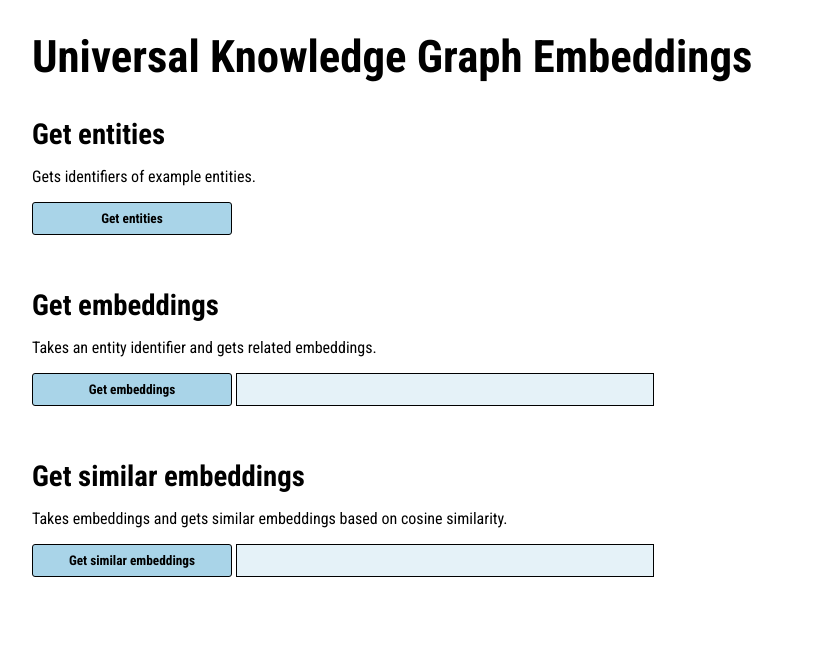
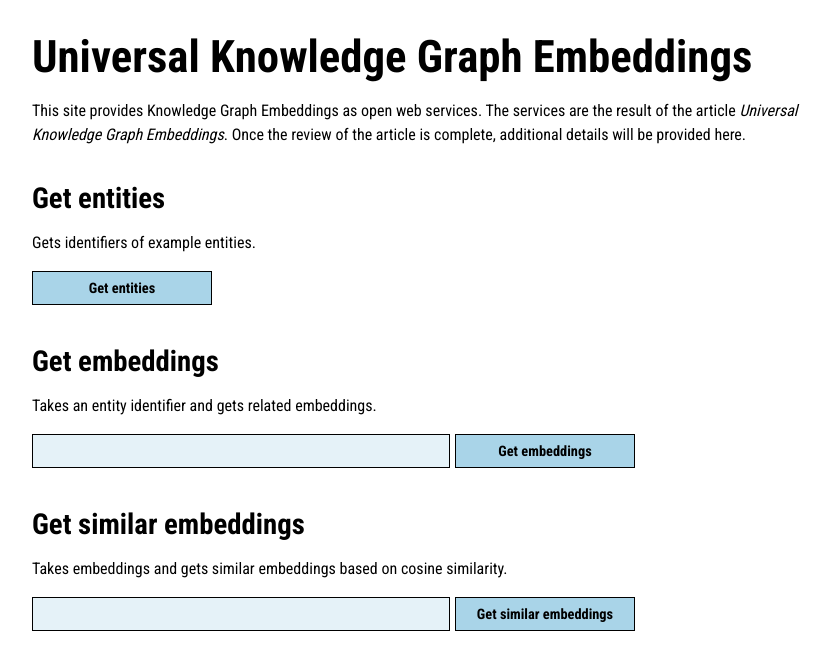
Before and after one commit to dice-group/embeddings.cc, a Flask app: page / in a window 1280 px wide. Shown: the top 670 px of the page, without its empty margins (208-1038 px from the left). Run offline with Flask 2, Linux system fonts and the light colour scheme.

Commit message:
emb multi webservice ; ui

```diff
--- a/webservice_public/__init__.py
+++ b/webservice_public/__init__.py
@@ -48,6 +48,15 @@ def create_app(test_config=None):
             entity = request.args.get('entity')
         return jsonify(es.get_embeddings(current_app.config['ES_INDEX'], entity))
 
+    @app.route('/api/v1/get_embeddings', methods=['GET'])
+    @cross_origin()
+    def get_embeddings():
+        if 'entities' not in request.args or not request.args.get('entities'):
+            return 'Missing parameter entities', 422
+        else:
+            entities = request.args.get('entities')
+        return jsonify(es.get_embeddings_multi(current_app.config['ES_INDEX'], entities=['http://dbpedia.org/resource/E377636','http://dbpedia.org/resource/E817071']))               # TODO
+
     @app.route('/api/v1/get_similar', methods=['GET'])
     @cross_origin()
     def get_similar():
@@ -73,6 +82,7 @@ def create_app(test_config=None):
                     entities += entities_result + '\n'
                 if len(entities_results) > 0:
                     entity = entities_results[0]
+                entities = entities.rstrip()
 
             # Second form: Set embeddings and embedding
             if 'entity' in request.values:
@@ -82,15 +92,22 @@ def create_app(test_config=None):
                     embeddings += str(embeddings_result) + '\n'
                 if len(embeddings_results) >= 1:
                     embedding = embeddings_results[0]
+                embeddings = embeddings.rstrip()
 
             # Third form: Set similar embeddings
             if 'embedding' in request.values:
                 embedding = ast.literal_eval(request.values['embedding'])
                 similar_embeddings = ''
-                for e in es.get_similar(current_app.config['ES_INDEX'], embedding):
-                    similar_embeddings += str("{:.4f}".format(round(e[0], 4))) + '  '
-                    similar_embeddings += e[1] + '  '
-                    similar_embeddings += str(e[2]) + '\n'
+                results = es.get_similar(current_app.config['ES_INDEX'], embedding)
+                length = 0
+                for result in results:
+                    if len(result[1]) > length:
+                        length = len(result[1])
+                for result in results:
+                    similar_embeddings += result[1].ljust(length) + '  '
+                    similar_embeddings += str("{:.4f}".format(round(result[0], 4))) + '  '
+                    similar_embeddings += str(result[2]) + '\n'
+                similar_embeddings = similar_embeddings.rstrip()
 
         return render_template('index.htm',
                                entities=entities, entity=entity,
--- a/webservice_public/es.py
+++ b/webservice_public/es.py
@@ -42,6 +42,22 @@ def get_entities(index, max=10):
     return entities
 
 
+def get_embeddings_multi(index, entities):
+    request = []
+    for entity in entities:
+        req_head = {'index': index}
+        req_body = {'query': {"match": {
+            'entity': entity
+        }}}
+        request.extend([req_head, req_body])
+    response = get_es().msearch(body=request)
+    results = []
+    for resp in response['responses']:
+        for hit in resp['hits']['hits']:
+            results.append((hit['_source']['entity'], hit['_source']['embeddings']))
+    return results
+
+
 def get_embeddings(index, entity):
     response = get_es().search(index=index, query={"match": {
         'entity': entity
--- a/webservice_public/templates/index.htm
+++ b/webservice_public/templates/index.htm
@@ -19,6 +19,7 @@ body {
 #container {
     max-width: 800px;
     margin: auto;
+    padding: 0px;
     padding-bottom: 50px;
 }
 h1 {
@@ -30,39 +31,59 @@ h2 {
     padding-top: 10px;
     margin-bottom: 0px;
 }
+p {
+    line-height: 1.5;
+}
 textarea {
-    width: 97%;
+    width: 95%;
     height: 100px;
     padding: 8px;
-    font-family: monospace;
-    border: 1px solid #bbb;
-    background: #fafafa;
+    border: 1px solid #ccc;
+    background: #f5f5f5;
     font-family: 'Roboto Mono', monospace;
-    font-size: 11px;
     line-height: 1.5;
-    color: #000;
+    font-size: .8em;
+    outline: none;
 }
 textarea:empty { display: none }
+textarea {
+    scrollbar-color: #bbb #f5f5f5;
+}
+textarea::-webkit-scrollbar {
+    width: 15px;
+    height: 15px;
+}
+textarea::-webkit-scrollbar-thumb {
+    background: #bbb;
+}
+textarea::-webkit-scrollbar-track {
+    background: #f5f5f5;
+}
 input {
+    margin: 0px;
     padding: 8px;
     border: 1px solid #000;
+    outline: none;
 }
 input[type=text] {
+    margin-right: 5px;
     width: 50%;
     font-family: monospace;
     background: #e5f2f8;
     font-family: 'Roboto Mono', monospace;
-    font-size: 11px;
+    font-size: .8em;
 }
 input:hover[type=text] {
     background: #f1f6db;
 }
 input[type=submit] {
-    width: 200px;
+    margin-bottom: 5px;
+    width: 180px;
     background: #a9d4e8;
-    border-radius: 3px;
     font-weight: bold;
     cursor: pointer;
+    font-size: .9em;
+    padding-bottom: 7px;
 }
 input:hover[type=submit] {
     background: #d1e28a;
@@ -74,12 +95,18 @@ input:hover[type=submit] {
 
 <h1>Universal Knowledge Graph Embeddings</h1>
 
+<p>
+This site provides Knowledge Graph Embeddings as open web services.
+The services are the result of the article <em>Universal Knowledge Graph Embeddings</em>.
+Once the review of the article is complete, additional details will be provided here.
+</p>
+
 <h2 id="entities">Get entities</h2>
 
 <p>Gets identifiers of example entities.</p>
 
 <form action="/" method="post">
-<input type="submit" value="Get entities" name="get_entities"><br /><br />
+<input type="submit" value="Get entities" name="get_entities">
 <textarea readonly>{{ entities }}</textarea>
 </form>
 
@@ -88,9 +115,8 @@ input:hover[type=submit] {
 <p>Takes an entity identifier and gets related embeddings.</p>
 
 <form action="/#embeddings" method="post">
-<input type="submit" value="Get embeddings">
-<input type="text" name="entity" value="{{ entity }}"><br /><br />
-<textarea readonly>{{ embeddings }}</textarea>
+<input type="text" name="entity" value="{{ entity }}"><input type="submit" value="Get embeddings">
+<textarea readonly style="height:210px">{{ embeddings }}</textarea>
 </form>
 
 <h2 id="similar">Get similar embeddings</h2>
@@ -98,9 +124,8 @@ input:hover[type=submit] {
 <p>Takes embeddings and gets similar embeddings based on cosine similarity.</p>
 
 <form action="/#similar" method="post">
-<input type="submit" value="Get similar embeddings">
-<input type="text" name="embedding" value="{{ embedding }}"><br /><br />
-<textarea readonly style="height:200px; white-space:pre">{{ similar_embeddings }}</textarea>
+<input type="text" name="embedding" value="{{ embedding }}"><input type="submit" value="Get similar embeddings">
+<textarea readonly style="height:210px; white-space:pre">{{ similar_embeddings }}</textarea>
 </form>
 
 </div>
```
Also changed, not shown: docs/development.md (+3 -1 lines).
